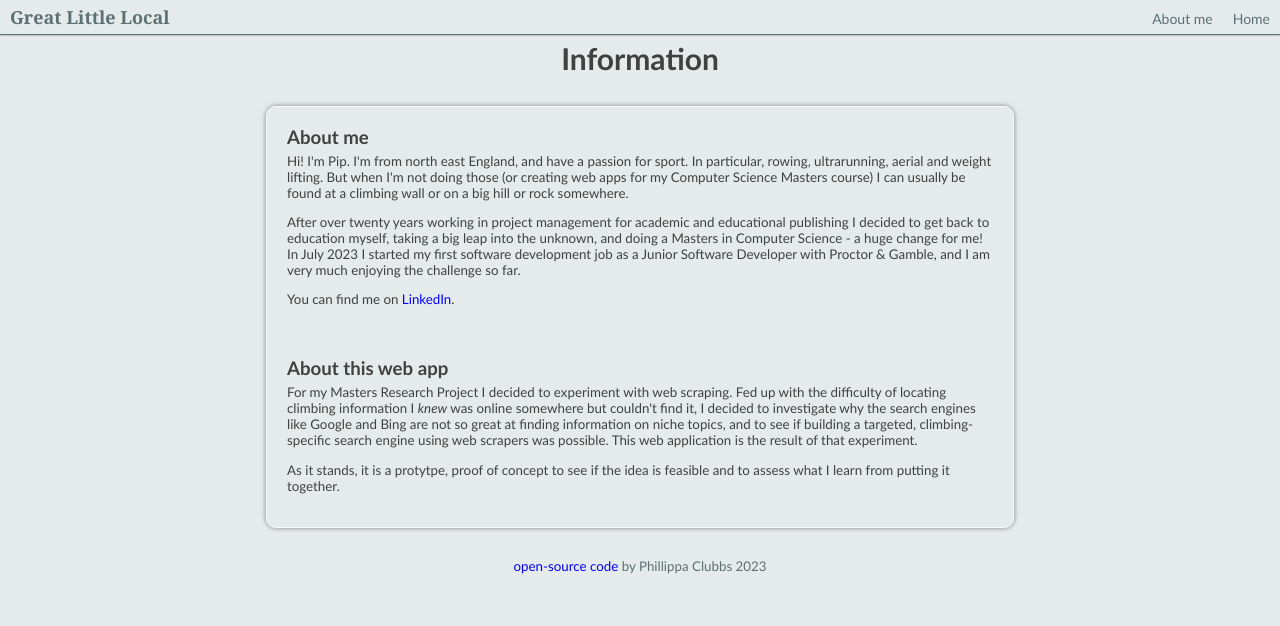
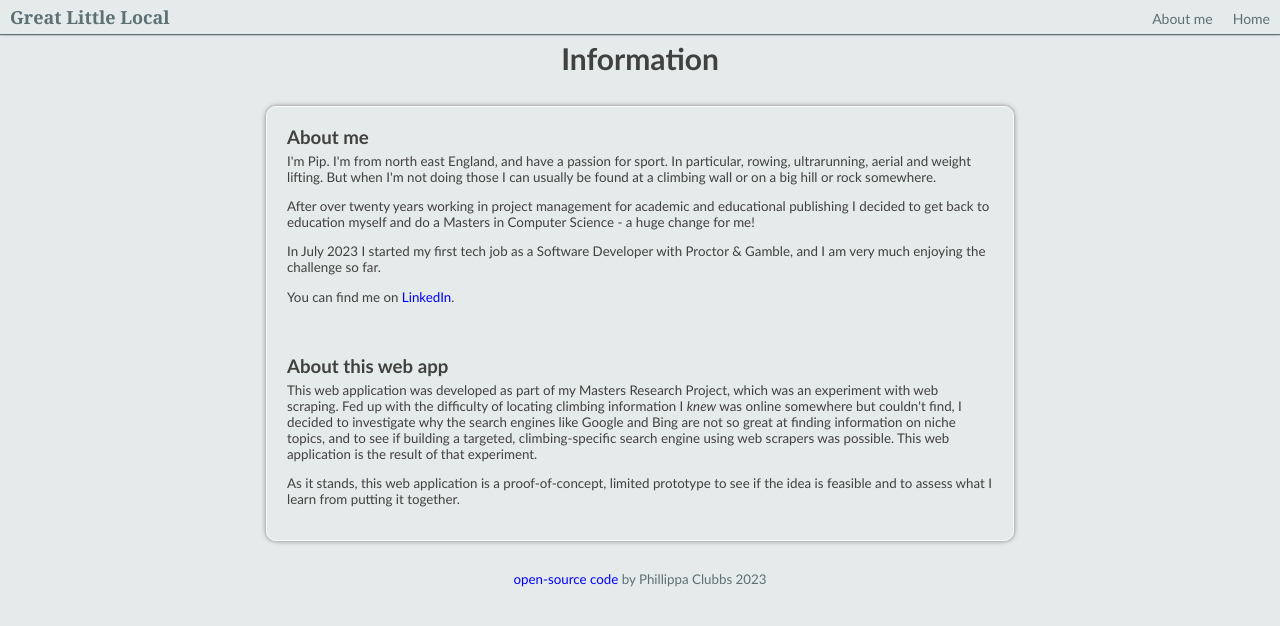
Before and after one commit to pipclubbs/Flask-App-for-Masters, a Flask app: page /about in a window 1280 px wide. Shown: the top 626 px of the page. Run offline with Flask 3, Linux system fonts and the light colour scheme.

Commit message:
editing HTML/Jinja files and separating js scripts

```diff
--- a/db_conn.py
+++ b/db_conn.py
@@ -5,7 +5,6 @@
 
 import sqlite3
 import os
-import datetime
 
 
 class DatabaseConnection:
--- a/templates/about.html
+++ b/templates/about.html
@@ -8,11 +8,9 @@
       type="text/css"
       href="{{ url_for('static', filename='style.css') }}"
     />
-    <title>Great Little | About</title>
+    <title>Great Little Local | About Me</title>
   </head>
   <body>
-    <!-- this page needs a header and footer added. see notes throughout for additional items.
-    possibly format this as a blog type thing? could add extra info as 'release notes' maybe -->
     <header>
       <div class="header-bar">
         <div class="logo">
@@ -34,26 +32,27 @@
         <div>
           <h3>About me</h3>
           <p class="about-me">
-            Hi! I'm Pip. I'm from north east England, and have a passion for
-            sport. In particular, rowing, ultrarunning, aerial and weight
-            lifting. But when I'm not doing those (or creating web apps for my
-            Computer Science Masters course) I can usually be found at a
-            climbing wall or on a big hill or rock somewhere.
+            I'm Pip. I'm from north east England, and have a passion for sport.
+            In particular, rowing, ultrarunning, aerial and weight lifting. But
+            when I'm not doing those I can usually be found at a climbing wall
+            or on a big hill or rock somewhere.
           </p>
           <p class="about-me">
             After over twenty years working in project management for academic
-            and educational publishing I decided to get back to education
-            myself, taking a big leap into the unknown, and doing a Masters in
-            Computer Science - a huge change for me! In July 2023 I started my
-            first software development job as a Junior Software Developer with
-            Proctor & Gamble, and I am very much enjoying the challenge so far.
+            and educational publishing I decided to get back to education myself
+            and do a Masters in Computer Science - a huge change for me!
           </p>
-          <!--insert a photo of me here?-->
+          <p class="about-me">
+            In July 2023 I started my first tech job as a Software Developer
+            with Proctor & Gamble, and I am very much enjoying the challenge so
+            far.
+          </p>
           <p class="about-me">
             You can find me on
             <a
               href="https://www.linkedin.com/in/phillippaclubbs/"
               class="about-link"
+              title="My LinkedIn Profile"
               target="_blank"
               rel="noreferrer"
               >LinkedIn</a
@@ -62,19 +61,19 @@
           <br />
           <h3>About this web app</h3>
           <p class="about-me">
-            For my Masters Research Project I decided to experiment with web
-            scraping. Fed up with the difficulty of locating climbing
-            information I
-            <em>knew</em> was online somewhere but couldn't find it, I decided
-            to investigate why the search engines like Google and Bing are not
-            so great at finding information on niche topics, and to see if
-            building a targeted, climbing-specific search engine using web
-            scrapers was possible. This web application is the result of that
-            experiment.
+            This web application was developed as part of my Masters Research
+            Project, which was an experiment with web scraping. Fed up with the
+            difficulty of locating climbing information I
+            <em>knew</em> was online somewhere but couldn't find, I decided to
+            investigate why the search engines like Google and Bing are not so
+            great at finding information on niche topics, and to see if building
+            a targeted, climbing-specific search engine using web scrapers was
+            possible. This web application is the result of that experiment.
           </p>
           <p class="about-me">
-            As it stands, it is a protytpe, proof of concept to see if the idea
-            is feasible and to assess what I learn from putting it together.
+            As it stands, this web application is a proof-of-concept, limited
+            prototype to see if the idea is feasible and to assess what I learn
+            from putting it together.
           </p>
         </div>
       </div>
@@ -85,6 +84,7 @@
           <a
             href="https://github.com/pipclubbs/Flask-App-for-Masters"
             class="about-link"
+            title="See this project on GitHub"
             target="_blank"
             rel="noreferrer"
             >open-source code</a
--- a/templates/base.jinja2
+++ b/templates/base.jinja2
@@ -8,7 +8,7 @@
       type="text/css"
       href="{{ url_for('static', filename='style.css') }}"
     />
-    <title>Wall search</title>
+    <title>Great Little Local | Search results</title>
   </head>
   <body>
   <header>
@@ -36,6 +36,7 @@
           <a
             href="https://github.com/pipclubbs/Flask-App-for-Masters"
             class="about-link"
+            title="See this project on GitHub"
             target="_blank"
             rel="noreferrer"
             >open-source code</a
--- a/templates/classes.jinja2
+++ b/templates/classes.jinja2
@@ -6,8 +6,7 @@
     <div class="grid-container-results">
       <div class="grid-item search-box">
         <div>
-          {% if class_search %}{% for item in class_search %} {% if "http" in
-          item %}
+          {% if class_search %} {% for item in class_search %} {% if "http" in item %}
           <form style="display: inline" action="{{ item }}" method="get" target="blank">
             <button class="submit-button">Visit the website</button>
           </form>
--- a/templates/clubs.jinja2
+++ b/templates/clubs.jinja2
@@ -6,8 +6,7 @@
     <div class="grid-container-results">
       <div class="grid-item search-box">
         <div>
-          {% if class_search %}{% for item in class_search %} {% if "http" in
-          item %}
+          {% if class_search %} {% for item in class_search %} {% if "http" in item %}
           <form style="display: inline" action="{{ item }}" method="get" target="blank">
             <button class="submit-button">Visit the website</button>
           </form>
--- a/templates/events.jinja2
+++ b/templates/events.jinja2
@@ -6,8 +6,7 @@
     <div class="grid-container-results">
       <div class="grid-item search-box">
         <div>
-          {% if event_search %}{% for item in event_search %} {% if "http" in
-          item %}
+          {% if event_search %}{% for item in event_search %} {% if "http" in item %}
           <form style="display: inline" action="{{ item }}" method="get" target="blank">
             <button class="submit-button">Visit the website</button>
           </form>
--- a/yorkshire_clubs.py
+++ b/yorkshire_clubs.py
@@ -1,6 +1,5 @@
 import datetime
 import db_conn
-# import re
 from class_scrapers import ClassScraper
 
 
```
Also changed, not shown: old/facebook_test.py (renamed from facebook_test.py, +1 -1 lines), static/scripts.js (added, +38 -0 lines), templates/index.html (+1 -35 lines), database.db.
